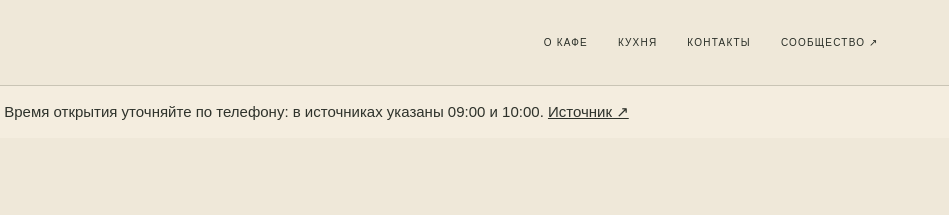
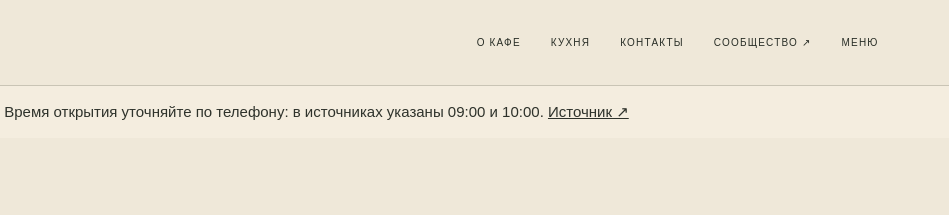
Before and after one commit to grappa159/perm-mamalena, a plain HTML site: page index.html in a window 1280 px wide. Shown: the top 215 px of the page, 331-1280 px from the left. Drawn offline with Linux system fonts and the light colour scheme.

Commit message:
Improve menu navigation and contacts

```diff
--- a/index.html
+++ b/index.html
@@ -18,7 +18,7 @@
 @media(max-width:620px){.wrap{padding:0 6%}.header{height:70px}.toggle{display:block}.nav{display:none;position:absolute;top:70px;left:0;right:0;background:var(--linen);padding:23px 6%;border-bottom:1px solid var(--line);flex-direction:column;align-items:stretch;gap:22px}.nav.open{display:flex}.hero{padding:48px 0 60px;min-height:0}.hero h1{font-size:clamp(74px,21vw,108px)}.hero-art{min-height:315px}.section,.kitchen{padding:70px 0}.kitchen-top{align-items:start;flex-direction:column;gap:0}.feature-grid{grid-template-columns:1fr}.feature{min-height:220px}.contact-art{min-height:290px}.contact-item{grid-template-columns:82px 1fr}.footer-inner{align-items:flex-start;flex-direction:column}}
 @media(prefers-reduced-motion:reduce){html{scroll-behavior:auto}*,*:before,*:after{animation-duration:.01ms!important;animation-iteration-count:1!important;transition-duration:.01ms!important;scroll-behavior:auto!important}}
 </style><script>document.documentElement.classList.add('js')</script><link rel="canonical" href="https://grappa159.github.io/perm-mamalena/"><meta property="og:type" content="website"><meta property="og:title" content="Мама Лена — семейное кафе в Кудымкаре"><meta property="og:description" content="Семейное кафе «Мама Лена» в Кудымкаре. Коми-пермяцкая кухня, адрес и контакты."><meta property="og:url" content="https://grappa159.github.io/perm-mamalena/"><script type="application/ld+json">{"@context": "https://schema.org", "@type": "FoodEstablishment", "name": "Мама Лена", "url": "https://grappa159.github.io/perm-mamalena/"}</script></head><body>
-<header class="wrap header"><a class="brand" href="#" aria-label="Мама Лена, на главную"><span class="brand-mark" aria-hidden="true">Л</span><span class="brand-name">Мама Лена</span></a><button class="toggle" aria-expanded="false" aria-controls="site-nav">Разделы</button><nav class="nav" id="site-nav" aria-label="Основная навигация"><a href="#about">О кафе</a><a href="#kitchen">Кухня</a><a href="#contacts">Контакты</a><a href="https://vk.com/mamalenacafe">Сообщество ↗</a></nav></header>
+<header class="wrap header"><a class="brand" href="#" aria-label="Мама Лена, на главную"><span class="brand-mark" aria-hidden="true">Л</span><span class="brand-name">Мама Лена</span></a><button class="toggle" aria-expanded="false" aria-controls="site-nav">Разделы</button><nav class="nav" id="site-nav" aria-label="Основная навигация"><a href="#about">О кафе</a><a href="#kitchen">Кухня</a><a href="#contacts">Контакты</a><a href="https://vk.com/mamalenacafe">Сообщество ↗</a><a href="#real-menu">Меню</a></nav></header>
 <main><aside style="padding:14px 6%;background:#f4eddf;color:#2e322b;font:15px/1.6 Arial,sans-serif" aria-label="Часы работы"><strong>Часы работы:</strong> Ежедневно до 19:00. Время открытия уточняйте по телефону: в источниках указаны 09:00 и 10:00. <a href="https://yandex.com/maps/org/mama_lena/64530620922/">Источник ↗</a></aside><section class="wrap hero"><div class="hero-copy"><span class="eyebrow">Семейное кафе · Кудымкар</span><h1>Мама<br><em>Лена</em></h1><p>Семейное кафе, где можно встретиться за коми-пермяцкой кухней и провести время вместе.</p><div class="actions"><a class="button" href="https://vk.com/mamalenacafe">Кафе ВКонтакте ↗</a><a class="button outline" href="#contacts">Как найти нас</a></div></div><div class="hero-art" role="img" aria-label="Авторская геометрическая иллюстрация с мотивами тканого узора"><span class="weave" aria-hidden="true"></span><span class="frame" aria-hidden="true"></span><span class="letter" aria-hidden="true">М</span><span class="flower" aria-hidden="true">✳</span><div class="art-caption"><em>Кудымкар</em><span>Семейное кафе</span></div></div></section>
 <div class="ribbon">Коми-пермяцкая кухня <span>✳</span> Кудымкар <span>✳</span> Калинина, 35</div>
 <section class="wrap section about reveal" id="about"><div><span class="eyebrow">О кафе</span><h2 class="title">Здесь<br>встречаются<br>свои</h2></div><div class="copy"><p>«Мама Лена» — семейное кафе в Кудымкаре. В меню кафе — коми-пермяцкая кухня.</p><p>Загляните в сообщество кафе, чтобы узнать больше и посмотреть актуальные публикации. По вопросам визита можно позвонить напрямую.</p><div class="signature">Добро пожаловать</div></div></section>
```
